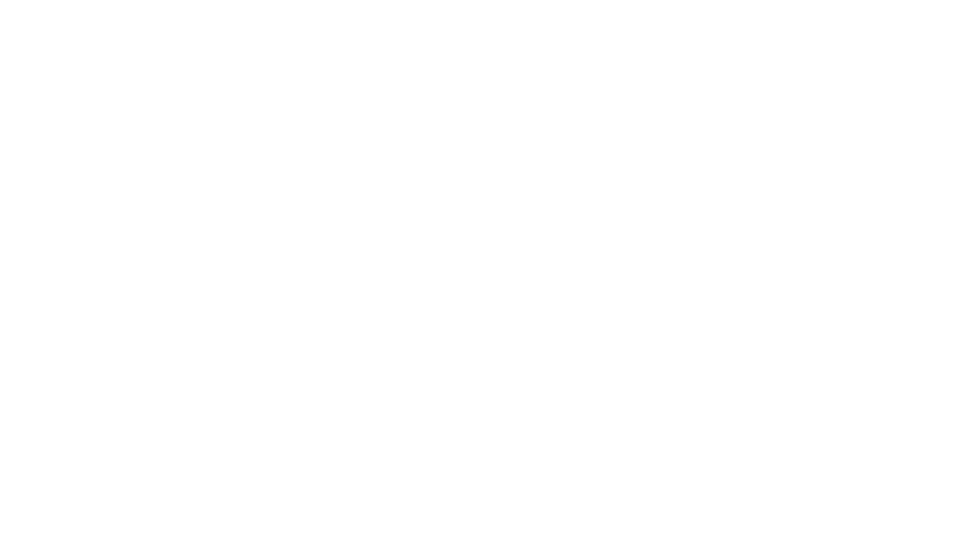
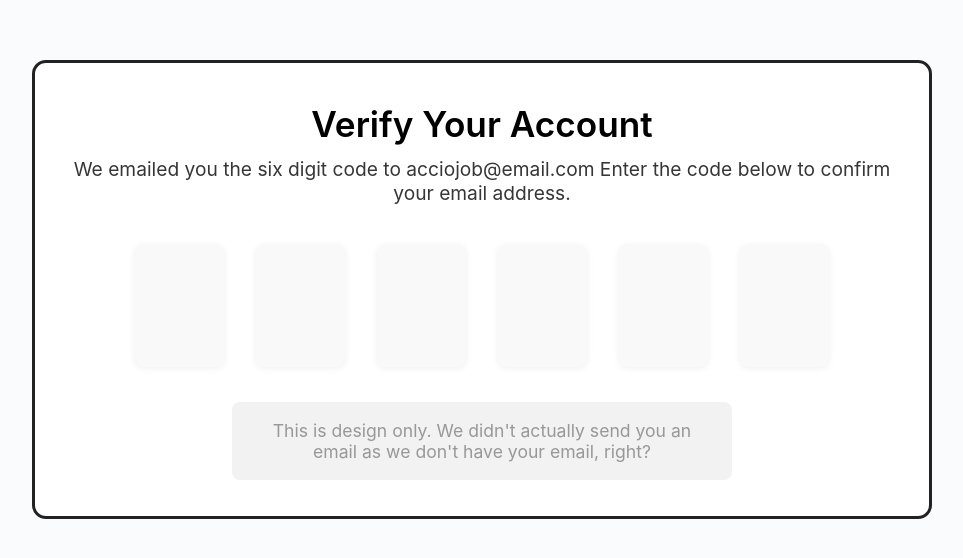
Before and after one commit to acciojob/OTP-its-sriram-here, a website: page main.html in a window 1280 px wide. Shown: the whole page, without its empty margins (158-1121 px from the left). Drawn offline with Linux system fonts and the light colour scheme.

Commit message:
created a submission

```diff
--- a/main.html
+++ b/main.html
@@ -7,6 +7,24 @@
 </head>
 
 <body>
+	 <div class="container">
+    <div id="verification_heading">Verify Your Account</div>
+    <div id="verification_subtext">
+      We emailed you the six digit code to acciojob@email.com Enter the code below to confirm your email address.
+    </div>
+    <div class="code-container">
+      <input type="text" maxlength="1" class="code" />
+      <input type="text" maxlength="1" class="code" />
+      <input type="text" maxlength="1" class="code" />
+      <input type="text" maxlength="1" class="code" />
+      <input type="text" maxlength="1" class="code" />
+      <input type="text" maxlength="1" class="code" />
+    </div>
+    <div class="hint-box">
+      This is design only. We didn't actually send you an email as we don't have your email, right?
+    </div>
+  </div>
+
 	<!-- the entire body must be written by student -->
     <script type="text/javascript" src="./script.js">
 </script>
--- a/script.js
+++ /dev/null
@@ -1 +0,0 @@
-//your JS code here. If required.
--- a/styles.css
+++ b/styles.css
@@ -1 +1,73 @@
 /*  your css code here. If applicable */
+  body {
+      font-family: 'Inter', Arial, sans-serif;
+      background: #fafbfc;
+      margin: 0;
+      padding: 0;
+    }
+    .container {
+      max-width: 900px;
+      margin: 60px auto;
+      background: #fff;
+      border: 3px solid #222;
+      border-radius: 14px;
+      padding: 40px 28px 36px 28px;
+      box-sizing: border-box;
+    }
+    #verification_heading {
+      font-size: 2.2rem;
+      text-align: center;
+      font-weight: 600;
+      margin-bottom: 12px;
+    }
+    #verification_subtext {
+      text-align: center;
+      color: #363636;
+      font-size: 1.2rem;
+      margin-bottom: 40px;
+    }
+    .code-container {
+      display: flex;
+      justify-content: center;
+      gap: 32px;
+      margin-bottom: 35px;
+    }
+    .code {
+      width: 85px;
+      height: 120px;
+      font-size: 4.5rem;
+      text-align: center;
+      border: none;
+      border-radius: 8px;
+      background: #f9f9fa;
+      color: #888;
+      box-shadow: 0 1px 7px #0001;
+      font-weight: bold;
+      outline: 2px solid transparent;
+      transition: outline 0.2s;
+    }
+    .code:focus {
+      background: #fff;
+      outline: 2px solid #bbb;
+      color: #444;
+    }
+    .hint-box {
+      max-width: 500px;
+      margin: 30px auto 0 auto;
+      background: #f2f2f3;
+      color: #989898;
+      font-size: 1.1rem;
+      padding: 18px 24px;
+      border-radius: 8px;
+      box-sizing: border-box;
+      text-align: center;
+    }
+    @media (max-width: 600px) {
+      .container {padding: 10px;}
+      .code-container {gap: 10px;}
+      .code {
+        width: 32px;
+        height: 48px;
+        font-size: 1.5rem;
+      }
+    }
```
